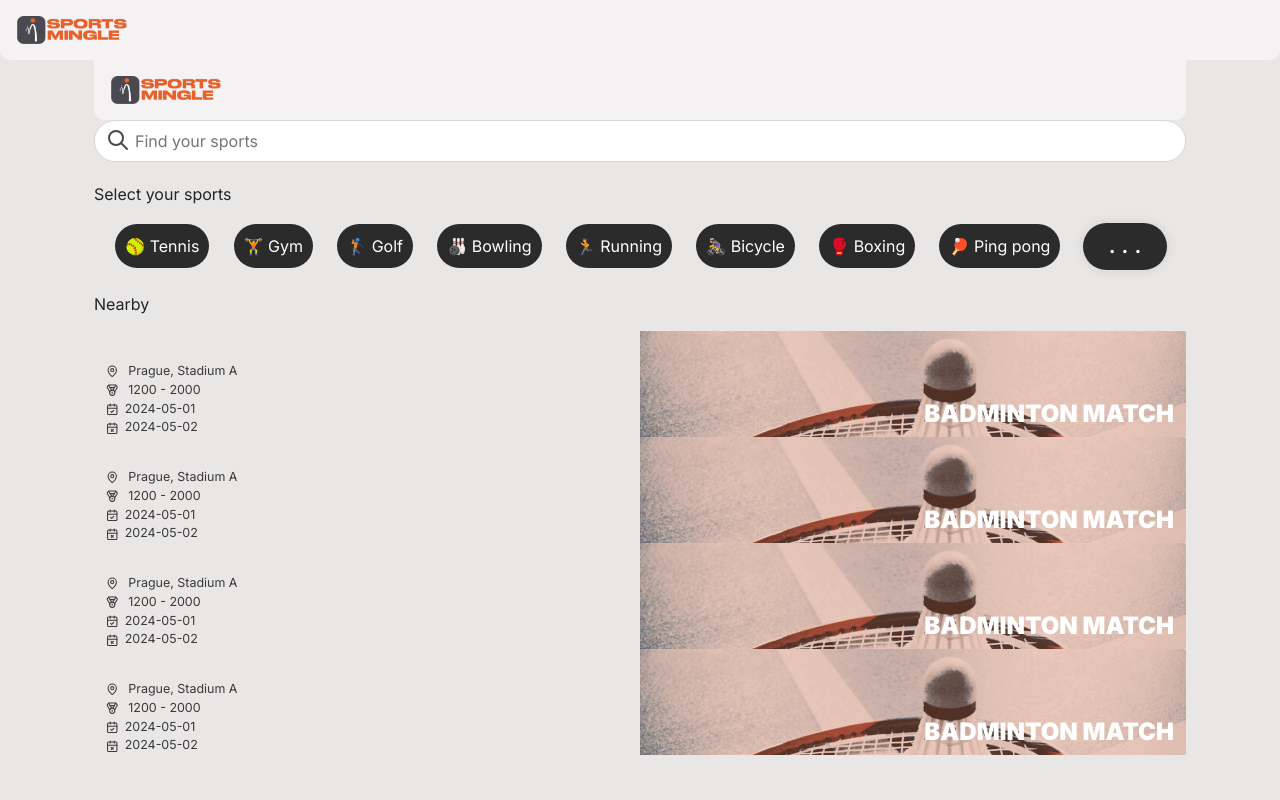
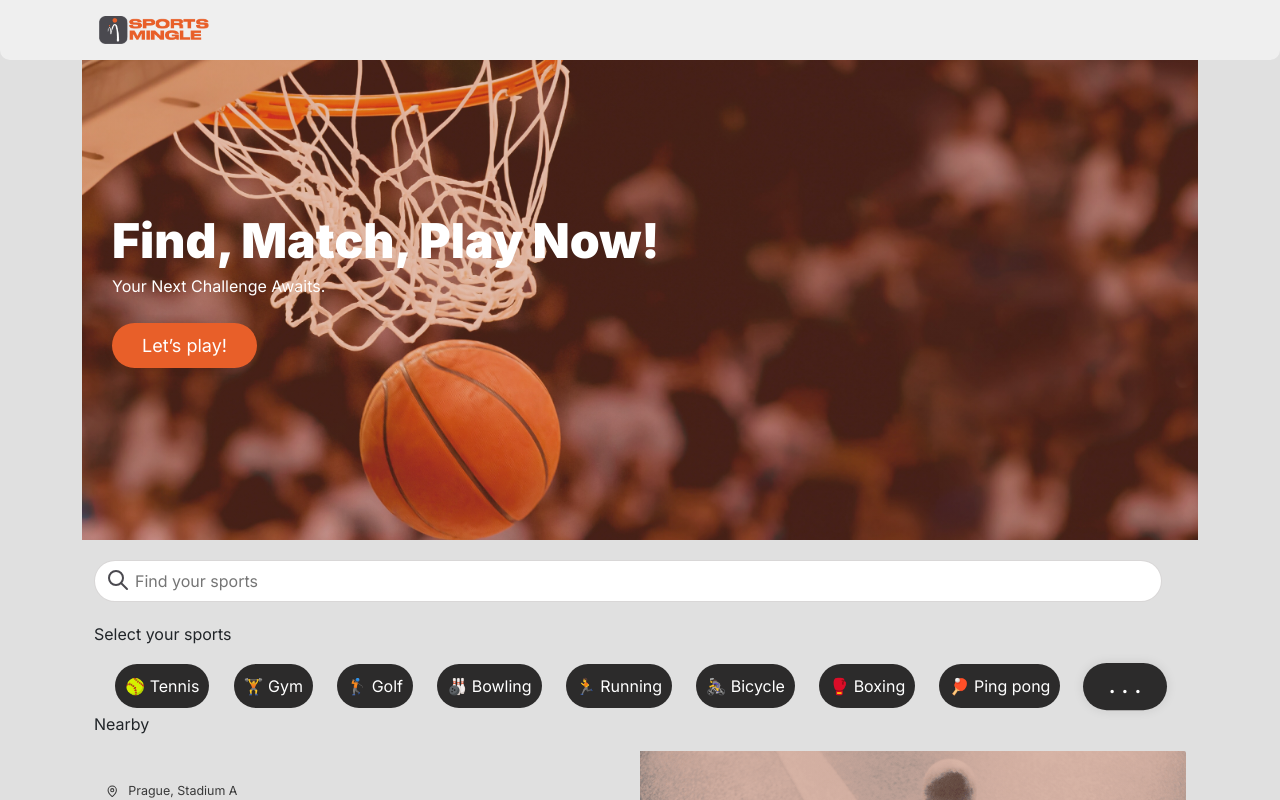
Before and after one commit to MatejFrnka/sportsmatch, a React (Vite) app in the folder frontend/sportsmatch-app/: page /index in a window 1280 px wide. Shown: the top 800 px of the page. Built offline with nearby package versions, Linux system fonts and the light colour scheme.

Commit message:
Sma 26 implemented index screen

```diff
--- a/frontend/sportsmatch-app/src/App.css
+++ b/frontend/sportsmatch-app/src/App.css
@@ -5,13 +5,13 @@
   --sm-primary-font: 'Inter', sans-serif;
   --sm-secondary-font: 'Manrope', sans-serif;
 
-  --sm-primary-bg: #f9f8f5;
+  --sm-primary-bg: #e0e0e0;
   --sm-orange: #e85f29;
   --sm-dark: #4a494f;
   --sm-white: #ffffff;
   --sm-txt-dark: #393939;
   --sm-secondary-orange: #fc4c02;
-  --sm-orange-overlay: rgba(232, 95, 41, 0.25);
+  --sm-orange-overlay: rgba(183, 85, 45, 0.37);
 
   --sm-border-shadow: 0px 0px 5px rgba(0, 0, 0, 0.05);
   --sm-border-radius: 2px;
@@ -34,6 +34,7 @@ body, html, #root {
   padding: 0;
   box-sizing: border-box;
   font-family: 'Inter', sans-serif;
+  background-color: var(--sm-primary-bg);
 }
 
 .centered-container {
@@ -42,7 +43,6 @@ body, html, #root {
   justify-content: center;
   align-items: center;
   min-height: 100%;
-  background: #e9e6e6;
   background-size: cover;
   background-position: center;
 }
--- a/frontend/sportsmatch-app/src/components/LoginComponent.tsx
+++ b/frontend/sportsmatch-app/src/components/LoginComponent.tsx
@@ -1,8 +1,8 @@
 import { useState, FormEvent } from 'react'
 import '../styles/LoginComponent.css'
-import { FaMailBulk, FaLock, FaGoogle, FaFacebook } from 'react-icons/fa'
+import { FaMailBulk, FaLock } from 'react-icons/fa'
 import { LoginService, OpenAPI } from '../generated/api'
-import { useNavigate } from 'react-router-dom'
+import { Link, useNavigate } from 'react-router-dom'
 
 function LoginComponent() {
   const [email, setEmail] = useState('')
@@ -61,12 +61,12 @@ function LoginComponent() {
               <input type="checkbox" />
               Remember me{' '}
             </label>
-            <a href="#">Forgot password</a>
+            {/*<a href="#">Forgot password</a>*/}
           </div>
           <button type="submit">Log in</button>
           <div className="login-register-link">
             <p>
-              Dont have an account <a href="/signup">REGISTER</a>
+              Dont have an account <Link to="/signup">REGISTER</Link>
             </p>
           </div>
           {/*<p className="alt-login-text">Or log in using</p>*/}
--- a/frontend/sportsmatch-app/src/components/Match.tsx
+++ b/frontend/sportsmatch-app/src/components/Match.tsx
@@ -7,6 +7,7 @@ import {
   LuCalendarX,
   LuSettings2,
 } from 'react-icons/lu'
+import { Link } from 'react-router-dom'
 
 interface InProgressProps {
   event: {
@@ -30,12 +31,12 @@ function InProgress({ event }: InProgressProps) {
         <div className="match">
           <div className="row">
             <div className="col position-relative">
-              <a
-                href="test/1"
+              <Link
+                to="/test/1"
                 className="overlap position-absolute top-0 end-0"
               >
                 <LuSettings2 />
-              </a>
+              </Link>
               {event.playerTwo === null ? (
                 <h1>
                   Matchmaking
--- a/frontend/sportsmatch-app/src/components/Navbar.tsx
+++ b/frontend/sportsmatch-app/src/components/Navbar.tsx
@@ -1,16 +1,19 @@
 import '../styles/Navbar.css'
+import { Link } from 'react-router-dom'
 
 function Navbar() {
   return (
     <nav className={'nav'}>
-      <div className="logo">
-        <a href="/">
-          <img
-            className="logo-png"
-            src="src\assets\logo.png"
-            alt="SportMingle logo"
-          />
-        </a>
+      <div className="logo container-sm">
+        <div className="row">
+          <Link to="/">
+            <img
+              className="logo-png"
+              src="/assets/logo.png"
+              alt="SportMingle logo"
+            />
+          </Link>
+        </div>
       </div>
     </nav>
   )
--- a/frontend/sportsmatch-app/src/components/NewUserGenderComponent.tsx
+++ b/frontend/sportsmatch-app/src/components/NewUserGenderComponent.tsx
@@ -7,13 +7,10 @@ function NewUserGenderComponent() {
         <div className="gender">
           <p>Select your gender</p>
           <div className="male-female">
-            <a href="">
             <div className="parent-male">
               <img className="img-male" src="./assets/male.png" alt="male" />
               <div className="male"></div>
             </div>
-            </a>
-            <a href="">
             <div className="parent-female">
               <img
                 className="img-female"
@@ -22,7 +19,6 @@ function NewUserGenderComponent() {
               />
               <div className="female"></div>
             </div>
-            </a>
           </div>
         </div>
       </form>
--- a/frontend/sportsmatch-app/src/components/SignupComponent.tsx
+++ b/frontend/sportsmatch-app/src/components/SignupComponent.tsx
@@ -1,5 +1,6 @@
 import '../styles/SignupComponent.css'
 import { FaLock, FaMailBulk } from 'react-icons/fa'
+import { Link } from 'react-router-dom'
 
 function SignupComponent() {
   return (
@@ -27,7 +28,7 @@ function SignupComponent() {
             <FaLock className="signup-icon" />
           </div>
           <div className="signup-remember-forgot">
-            <a href="/login">Already have an account? Log in here.</a>
+            <Link to="/login">Already have an account? Log in here.</Link>
           </div>
 
           <button type="submit">Sign up</button>
--- a/frontend/sportsmatch-app/src/pages/AppWrapper.tsx
+++ b/frontend/sportsmatch-app/src/pages/AppWrapper.tsx
@@ -7,17 +7,10 @@ interface WrapperProps {
   backgroundColor?: string
 }
 
-const defaultBackgroundColor = '#e9e6e6' // Example default background color
-
-const Wrapper: React.FC<WrapperProps> = ({
-  child,
-  showNavbar = true,
-  backgroundColor = defaultBackgroundColor,
-}) => {
+const Wrapper: React.FC<WrapperProps> = ({ child, showNavbar = true }) => {
   return (
     <div
       style={{
-        backgroundColor: backgroundColor,
         height: '100%',
       }}
     >
--- a/frontend/sportsmatch-app/src/pages/Index.tsx
+++ b/frontend/sportsmatch-app/src/pages/Index.tsx
@@ -1,7 +1,7 @@
 import SportsButtonComponent from '../components/SportsButtonComponent'
 import SportEvent from '../components/SportEvent'
-import Navbar from '../components/Navbar'
 import { SearchBar } from '../components/SearchBar'
+import '../styles/Index.css'
 
 export default function MainPage() {
   const events = [
@@ -55,10 +55,24 @@ export default function MainPage() {
     },
   ]
   return (
-    <div className="container-sm">
-      <Navbar />
+    <div className="container-fluid">
+      <div className={'row'}>
+        <div className="slide">
+          <div className="slide-content">
+            <h2>Find, Match, Play Now!</h2>
+            <p>Your Next Challenge Awaits.</p>
+            <label htmlFor="play-btn"></label>
+            <button>Let’s play!</button>
+          </div>
+        </div>
+      </div>
+      <div className="row">
         <SearchBar onChange={(a) => {}} />
+      </div>
+      <div className="row">
         <SportsButtonComponent />
+      </div>
+      <div className="row">
         <p className="mainPage-p">Nearby</p>
         <div className="nearby-events-container">
           {events.map((event, index) => (
@@ -68,5 +82,6 @@ export default function MainPage() {
           ))}
         </div>
       </div>
+    </div>
   )
 }
--- a/frontend/sportsmatch-app/src/pages/NewUser.tsx
+++ b/frontend/sportsmatch-app/src/pages/NewUser.tsx
@@ -7,6 +7,7 @@ import '../styles/NewUserComponent.css'
 
 export default function NewUser() {
   return (
+    <div className={'centered-container'}>
       <div className="wrapper-frame">
         <div className="components-container">
           <NewUserComponent />
@@ -16,5 +17,6 @@ export default function NewUser() {
           <NewUserRegistrationButtonComponent />
         </div>
       </div>
+    </div>
   )
 }
--- a/frontend/sportsmatch-app/src/pages/UserPage.tsx
+++ b/frontend/sportsmatch-app/src/pages/UserPage.tsx
@@ -2,6 +2,7 @@ import '../styles/UserPage.css'
 import Match from '../components/Match'
 import EventHistoryItem from '../components/EventHistoryItem'
 import SportEvent from '../components/SportEvent'
+import { Link } from 'react-router-dom'
 
 export default function UserPage() {
   const sampleUserWithEvent = {
@@ -60,7 +61,7 @@ export default function UserPage() {
               <div className="match-wrapper">
                 <div className="col">
                   <p>No upcoming match</p>
-                  <a href="#">Find or Host a Match</a>
+                  <Link to="#">Find or Host a Match</Link>
                 </div>
               </div>
             ) : (
@@ -74,7 +75,7 @@ export default function UserPage() {
                 <p>History</p>
               </div>
               <div className="col view">
-                <a href="#">View all</a>
+                <Link to="#">View all</Link>
               </div>
             </div>
           </div>
--- /dev/null
+++ b/frontend/sportsmatch-app/src/styles/Index.css
@@ -0,0 +1,52 @@
+
+.slide {
+    color: white;
+    background-size: cover;
+    background-position: center;
+    background-image: linear-gradient(0deg, var(--sm-orange-overlay), var(--sm-orange-overlay)), url(/assets/basketball_bg.jpg);
+    padding: 60px 30px;
+    min-height: 60vh;
+    display: flex;
+    flex-direction: column;
+    align-content: center;
+    justify-content: center;
+    margin-bottom: 20px;
+}
+
+
+.slide-content h2 {
+    margin: 0;
+    font-size: 3rem;
+    font-weight: 600;
+}
+
+.slide-content p {
+    margin: 5px 0;
+    font-size: 1rem;
+}
+
+.slide-content button {
+    width: auto;
+    height: 45px;
+    border: none;
+    outline: none;
+    border-radius: 40px;
+    box-shadow: 0 0 10px rgba(0, 0, 0, 0.1);
+    cursor: pointer;
+    font-size: 18px;
+    color: #fff;
+    font-weight: 400;
+    margin: 20px 0;
+    padding: 0 30px;
+}
+@media (max-width: 768px) {
+    .slide-content h2 {
+        font-size: 2rem;
+    }
+}
+
+@media (min-width: 480px) {
+    .slider {
+        margin-bottom: 10px;
+    }
+}
```
Also changed, not shown: frontend/sportsmatch-app/assets/basketball_bg.jpg (added), frontend/sportsmatch-app/assets/logo.png (renamed from frontend/sportsmatch-app/src/assets/logo.png). Lines whose indentation alone changed are shown as unchanged.
